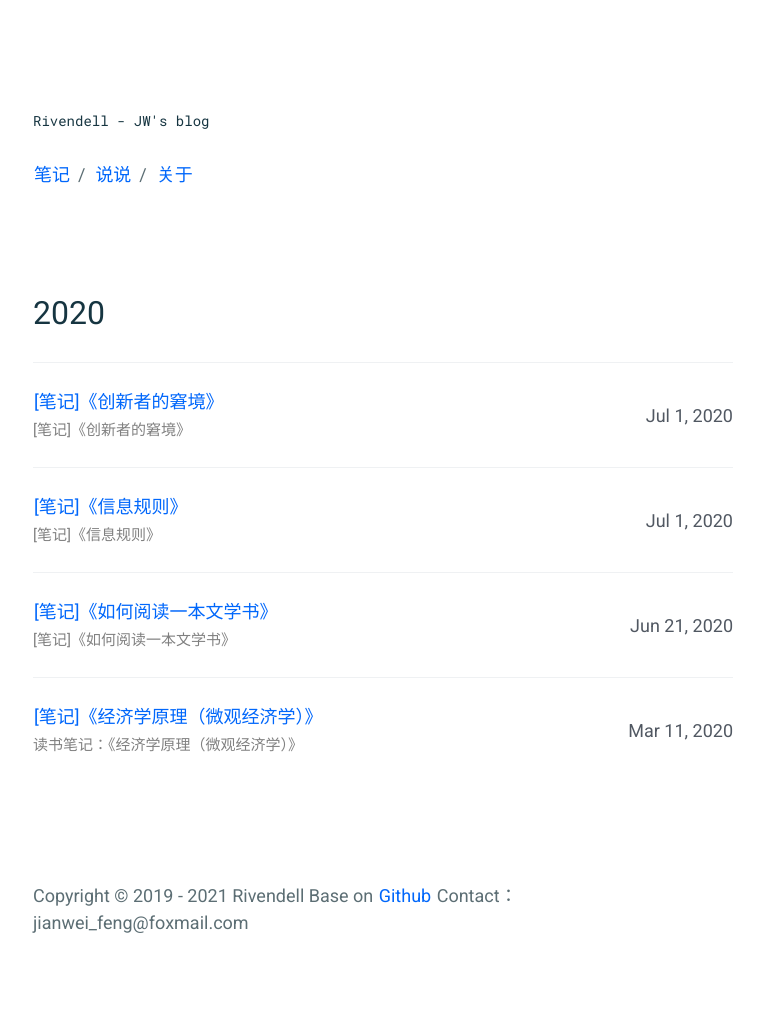
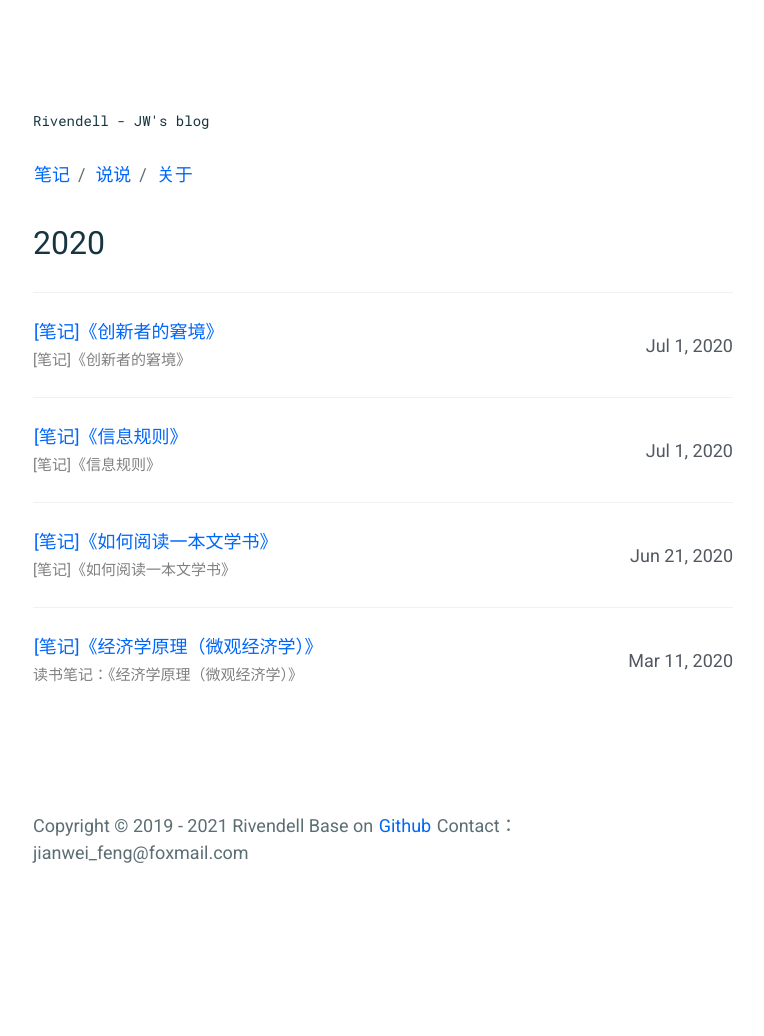
Before and after one commit to icarus507/icarus507.github.io, a Jekyll site: the page built from index.html, in a window 1280 px wide. Shown: the whole page, without its empty margins (257-1021 px from the left). Built offline with Jekyll 4.4.1, drawn with Linux system fonts in a browser that asks for light colours; after the commit the page ends 966 px from its top, so only the background shows below that.

Commit message:
Update _page.scss

```diff
--- a/_sass/components/_page.scss
+++ b/_sass/components/_page.scss
@@ -7,7 +7,7 @@
 }
 
 .c-page__header {
-    margin-bottom: 10rem; // 100px
+    margin-bottom: 3rem; // 100px
 
     h1 {
         margin-bottom: 2.5rem; // 25px
```
